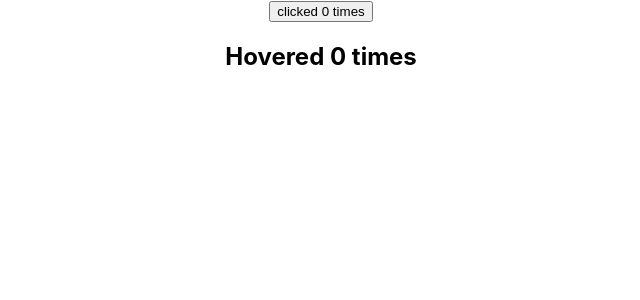
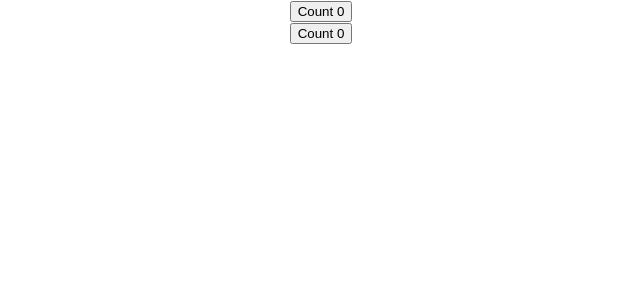
Before and after one commit to Praneshwar24/dxcreactapp, a React (Create React App) app: page / in a window 1280 px wide. Shown: the top 300 px of the page, without its empty margins (319-959 px from the left). Built offline with nearby package versions, Linux system fonts and the light colour scheme.

Commit message:
custom hook doc title

```diff
--- a/src/App.js
+++ b/src/App.js
@@ -1,8 +1,9 @@
 import logo from './logo.svg';
 import './App.css';
 import React from 'react';
-import HoverCounter from './components/higherorderComponents/HoverCounter';
-import ClickCounter from './components/higherorderComponents/ClickCounter';
+import DocTitle from './components/customhooks/DocTitle';
+import DocTitle2 from './components/customhooks/DocTitle2';
+
 
 
 function App() {
@@ -10,8 +11,8 @@
   return (
 
     <div className="App">
-      <ClickCounter />
-      <HoverCounter />
+      <DocTitle />
+      <DocTitle2 />
     </div>
 
   );
--- /dev/null
+++ b/src/components/customhooks/DocTitle.js
@@ -0,0 +1,24 @@
+import React, { useEffect, useState } from 'react'
+import useDocTitle from './useDocTitle'
+
+function DocTitle() {
+    const [count, setCount] = useState(0)
+
+    useEffect(
+        () => {
+            document.title = `Count ${count}`
+        },
+        [count]
+    )
+    return (
+        <div>
+            <button
+                onClick={() =>
+                    setCount(count + 1)
+                }
+            >Count {count}</button>
+        </div>
+    )
+}
+
+export default DocTitle
--- /dev/null
+++ b/src/components/customhooks/DocTitle2.js
@@ -0,0 +1,17 @@
+import React, { useState } from 'react'
+import useDocTitle from './useDocTitle'
+
+function DocTitle2() {
+    const [count, setCount] = useState(0)
+
+    useDocTitle(count)
+    return (
+        <div>
+            <button
+                onClick={() => setCount(count + 1)}
+            >Count {count}</button>
+        </div>
+    )
+}
+
+export default DocTitle2
--- /dev/null
+++ b/src/components/customhooks/useDocTitle.js
@@ -0,0 +1,12 @@
+import React, { useEffect } from 'react'
+//custom hook
+function useDocTitle(count) {
+    useEffect(
+        () => {
+            document.title = `Count ${count}`
+        },
+        [count]
+    )
+}
+
+export default useDocTitle
```
